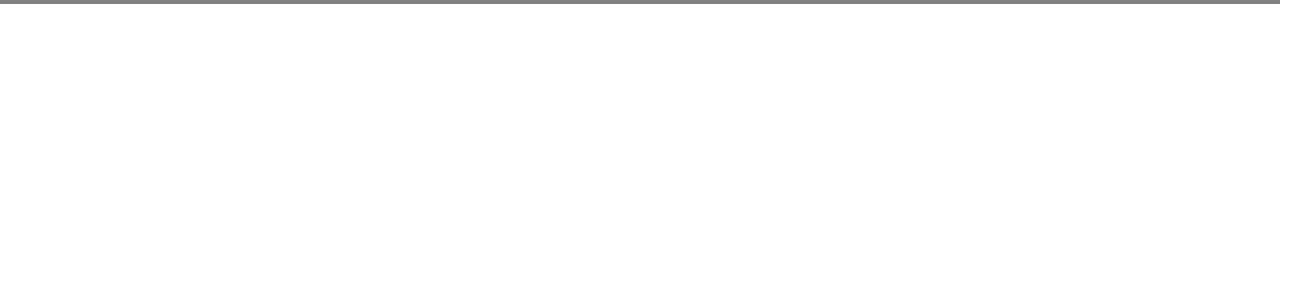
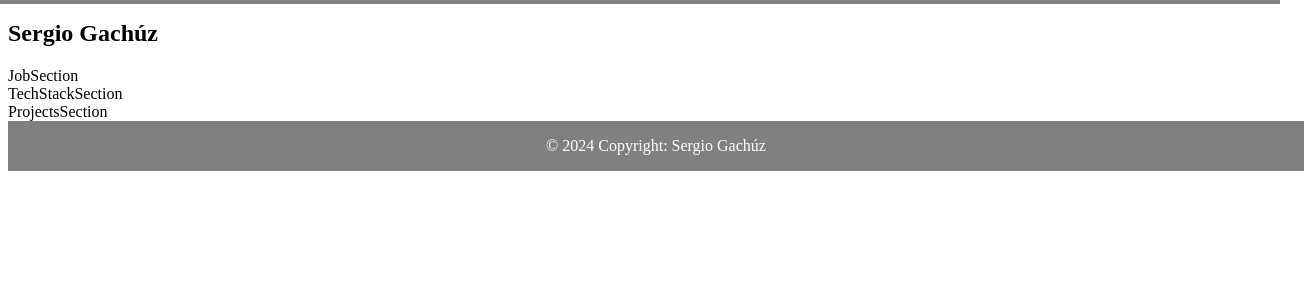
Before and after one commit to sgachuzc/Mi-Portafolio, a React (Vite) app: page / in a window 1280 px wide. Shown: the top 300 px of the page, 1304 px wide, since content can reach past the window. Built offline with nearby package versions, Linux system fonts and the light colour scheme.

Commit message:
Creación de secciones y footer

```diff
--- a/src/pages/HomePage.jsx
+++ b/src/pages/HomePage.jsx
@@ -1,9 +1,17 @@
-import { ProgressBar } from "../ui"
+import { HeroSection, JobSection, ProjectsSection, TechStackSection } from "../sections"
+import { Footer, ProgressBar } from "../ui"
 
 export const HomePage = () => {
   return (
     <>
       <ProgressBar />
+      <main>
+        <HeroSection />
+        <JobSection />
+        <TechStackSection />
+        <ProjectsSection />
+      </main>
+      <Footer />
     </>
   )
 }
--- /dev/null
+++ b/src/sections/HeroSection.jsx
@@ -0,0 +1,7 @@
+export const HeroSection = () => {
+  return (
+    <section>
+      <h1>Sergio Gachúz</h1>
+    </section>
+  )
+}
--- /dev/null
+++ b/src/sections/JobSection.jsx
@@ -0,0 +1,5 @@
+export const JobSection = () => {
+  return (
+    <section>JobSection</section>
+  )
+}
--- /dev/null
+++ b/src/sections/ProjectsSection.jsx
@@ -0,0 +1,5 @@
+export const ProjectsSection = () => {
+  return (
+    <section>ProjectsSection</section>
+  )
+}
--- /dev/null
+++ b/src/sections/TechStackSection.jsx
@@ -0,0 +1,5 @@
+export const TechStackSection = () => {
+  return (
+    <section>TechStackSection</section>
+  )
+}
--- /dev/null
+++ b/src/sections/index.js
@@ -0,0 +1,4 @@
+export * from './HeroSection'
+export * from './JobSection'
+export * from './TechStackSection'
+export * from './ProjectsSection'
--- /dev/null
+++ b/src/styles/ui/footer.css
@@ -0,0 +1,7 @@
+footer{
+  width: 100%;
+  background-color: gray;
+  color: white;
+  padding: 1rem;
+  text-align: center;
+}
--- /dev/null
+++ b/src/ui/Footer.jsx
@@ -0,0 +1,12 @@
+import '../styles/ui/footer.css'
+
+export const Footer = () => {
+
+  const actualYear = new Date().getFullYear()
+
+  return (
+    <footer>
+       &copy; { actualYear } Copyright: Sergio Gachúz
+    </footer>
+  )
+}
--- a/src/ui/index.js
+++ b/src/ui/index.js
@@ -1 +1,2 @@
 export * from './ProgressBar'
+export * from './Footer'
```
Also changed, not shown: src/styles/sections/hero.css (added).
